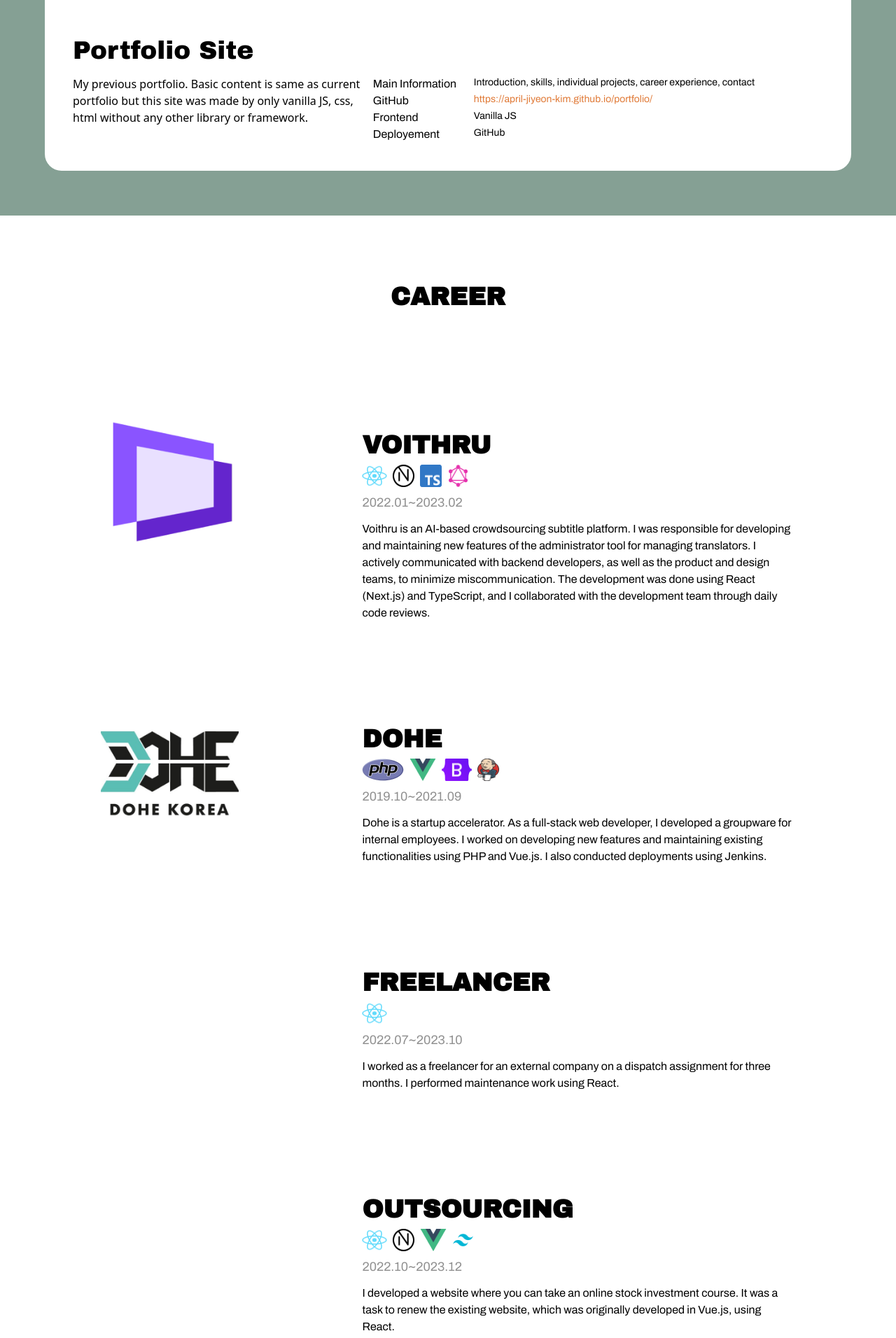
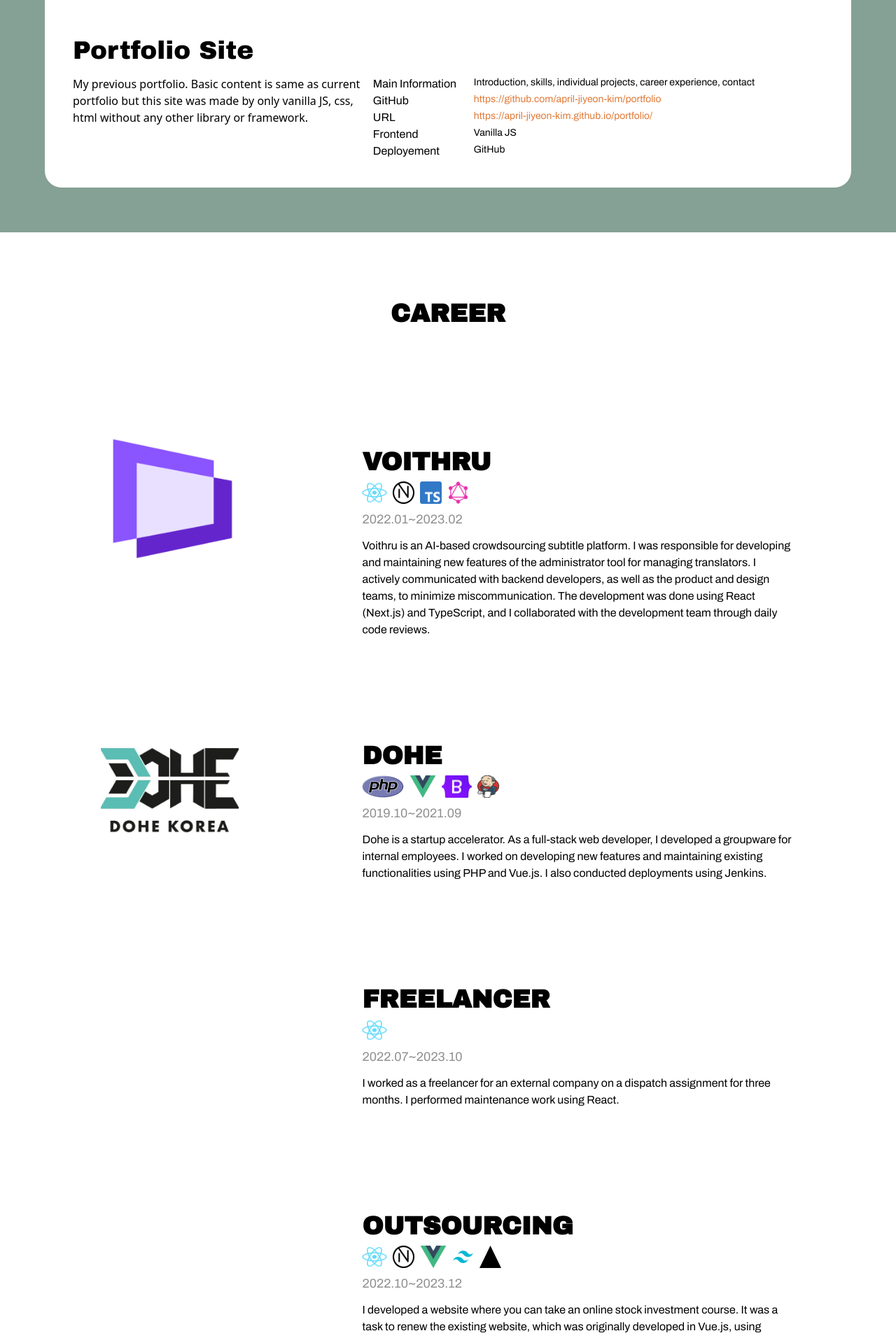
Before and after one commit to april-jiyeon-kim/april-portfolio, a Next.js app: page / in a window 1280 px wide. Shown: the part 5080-6992 px from the top of the page at 70% size. Built offline with nearby package versions, Linux system fonts and the light colour scheme.

Commit message:
fix: add vercel logo

```diff
--- a/app/components/Career.tsx
+++ b/app/components/Career.tsx
@@ -100,6 +100,10 @@ const Career: React.FC<{ career: Career }> = ({ career }) => {
                 src: "/images/techImgs/tailwind-icon.png",
                 alt: "tailwind-icon",
               },
+              {
+                src: "/images/techImgs/vercel-icon.png",
+                alt: "vercel-icon",
+              },
             ]}
           />
         </div>
--- a/app/components/Projects.tsx
+++ b/app/components/Projects.tsx
@@ -79,7 +79,8 @@ const Projects: React.FC<{ projects: Projects }> = ({ projects }) => {
             title="Portfolio Site"
             description={projects.previousPortfolioSite.description}
             mainInformation={projects.previousPortfolioSite.mainInformation}
-            github="https://april-jiyeon-kim.github.io/portfolio/"
+            url="https://april-jiyeon-kim.github.io/portfolio/"
+            github="https://github.com/april-jiyeon-kim/portfolio"
             frontend="Vanilla JS"
             deployment="GitHub"
             previewImgs={[
```
